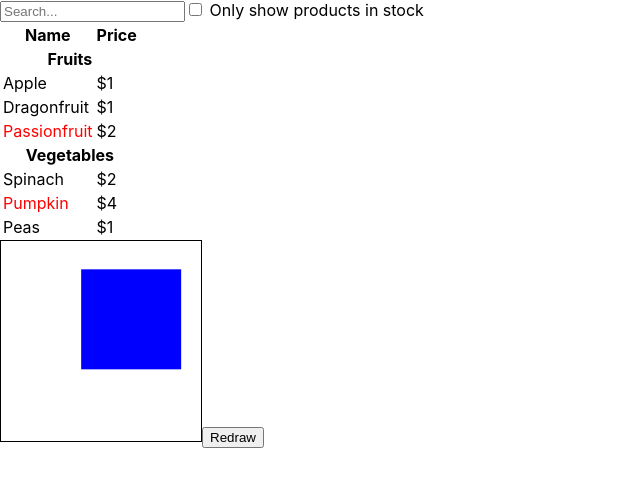
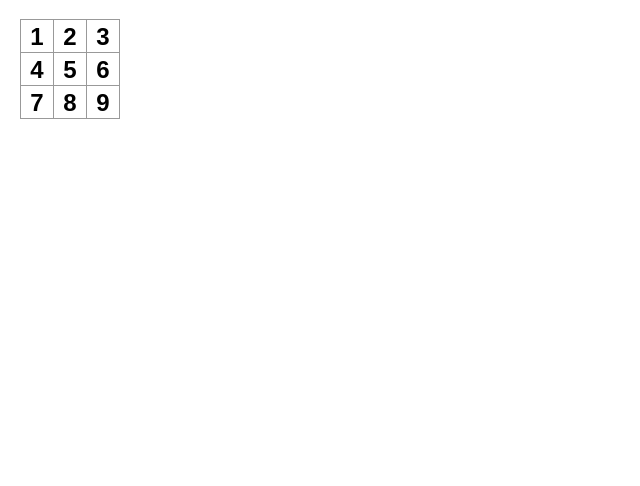
Before and after one commit to MartinovichW/REACT, a React (Create React App) app: page / in a window 1280 px wide. Shown: the top 486 px of the page, without its empty margins (0-640 px from the left). Built offline with nearby package versions, Linux system fonts and the light colour scheme.

Commit message:
Tic-Tac-Toe preparations

```diff
--- a/src/AppQuickStart.tsx
+++ b/src/QuickStart/App.js
@@ -1,5 +1,5 @@
 import logo from './logo.svg';
-import './AppQuickStart.css';
+import './styles.css';
 import {useState} from 'react';
 
 export default function AppQuickStart() {
@@ -76,7 +76,7 @@
     );
 }
 
-function MyButton2({ count, onClick }: any) {
+function MyButton2({ count, onClick }) {
 
     return (
         <button onClick={onClick}>
--- /dev/null
+++ b/src/TicTacToe/App.js
@@ -0,0 +1,23 @@
+import './styles.css';
+
+export default function Square() {
+  return (
+    <>
+      <div className="board-row">
+        <button className="square">1</button>
+        <button className="square">2</button>
+        <button className="square">3</button>
+      </div>
+      <div className="board-row">
+        <button className="square">4</button>
+        <button className="square">5</button>
+        <button className="square">6</button>
+      </div>
+      <div className="board-row">
+        <button className="square">7</button>
+        <button className="square">8</button>
+        <button className="square">9</button>
+      </div>
+    </>
+  );
+}
--- /dev/null
+++ b/src/TicTacToe/styles.css
@@ -0,0 +1,90 @@
+* {
+  box-sizing: border-box;
+}
+
+body {
+  font-family: sans-serif;
+  margin: 20px;
+  padding: 0;
+}
+
+h1 {
+  margin-top: 0;
+  font-size: 22px;
+}
+
+h2 {
+  margin-top: 0;
+  font-size: 20px;
+}
+
+h3 {
+  margin-top: 0;
+  font-size: 18px;
+}
+
+h4 {
+  margin-top: 0;
+  font-size: 16px;
+}
+
+h5 {
+  margin-top: 0;
+  font-size: 14px;
+}
+
+h6 {
+  margin-top: 0;
+  font-size: 12px;
+}
+
+code {
+  font-size: 1.2em;
+}
+
+ul {
+  padding-inline-start: 20px;
+}
+
+* {
+  box-sizing: border-box;
+}
+
+body {
+  font-family: sans-serif;
+  margin: 20px;
+  padding: 0;
+}
+
+.square {
+  background: #fff;
+  border: 1px solid #999;
+  float: left;
+  font-size: 24px;
+  font-weight: bold;
+  line-height: 34px;
+  height: 34px;
+  margin-right: -1px;
+  margin-top: -1px;
+  padding: 0;
+  text-align: center;
+  width: 34px;
+}
+
+.board-row:after {
+  clear: both;
+  content: '';
+  display: table;
+}
+
+.status {
+  margin-bottom: 10px;
+}
+.game {
+  display: flex;
+  flex-direction: row;
+}
+
+.game-info {
+  margin-left: 20px;
+}
--- a/src/index.css
+++ /dev/null
@@ -1,13 +0,0 @@
-body {
-  margin: 0;
-  font-family: -apple-system, BlinkMacSystemFont, 'Segoe UI', 'Roboto', 'Oxygen',
-    'Ubuntu', 'Cantarell', 'Fira Sans', 'Droid Sans', 'Helvetica Neue',
-    sans-serif;
-  -webkit-font-smoothing: antialiased;
-  -moz-osx-font-smoothing: grayscale;
-}
-
-code {
-  font-family: source-code-pro, Menlo, Monaco, Consolas, 'Courier New',
-    monospace;
-}
--- a/src/index.tsx
+++ b/src/index.tsx
@@ -1,20 +1,15 @@
 import React from 'react';
 import ReactDOM from 'react-dom/client';
-import './index.css';
-//import AppQuickStart from './AppQuickStart';
-import AppThinkingInReact from './AppThinkingInReact';
-import reportWebVitals from './reportWebVitals';
+
+//import AppQuickStart from './QuickStart/App';
+//import AppThinkingInReact from './ThinkingInReact/App';
+import AppTicTacToe from './TicTacToe/App';
 
 const root = ReactDOM.createRoot(
   document.getElementById('root') as HTMLElement
 );
 root.render(
   <React.StrictMode>
-    <AppThinkingInReact />
+    <AppTicTacToe />
   </React.StrictMode>
 );
-
-// If you want to start measuring performance in your app, pass a function
-// to log results (for example: reportWebVitals(console.log))
-// or send to an analytics endpoint. Learn more: https://bit.ly/CRA-vitals
-reportWebVitals();
--- a/src/react-app-env.d.ts
+++ /dev/null
@@ -1 +0,0 @@
-/// <reference types="react-scripts" />
--- a/src/reportWebVitals.ts
+++ /dev/null
@@ -1,15 +0,0 @@
-import { ReportHandler } from 'web-vitals';
-
-const reportWebVitals = (onPerfEntry?: ReportHandler) => {
-  if (onPerfEntry && onPerfEntry instanceof Function) {
-    import('web-vitals').then(({ getCLS, getFID, getFCP, getLCP, getTTFB }) => {
-      getCLS(onPerfEntry);
-      getFID(onPerfEntry);
-      getFCP(onPerfEntry);
-      getLCP(onPerfEntry);
-      getTTFB(onPerfEntry);
-    });
-  }
-};
-
-export default reportWebVitals;
```
Also changed, not shown: src/setupTests.ts (deleted, +0 -5 lines), src/QuickStart/logo.svg (renamed from src/logo.svg), src/QuickStart/styles.css (renamed from src/AppQuickStart.css), src/ThinkingInReact/App.js (renamed from src/AppThinkingInReact.js).
